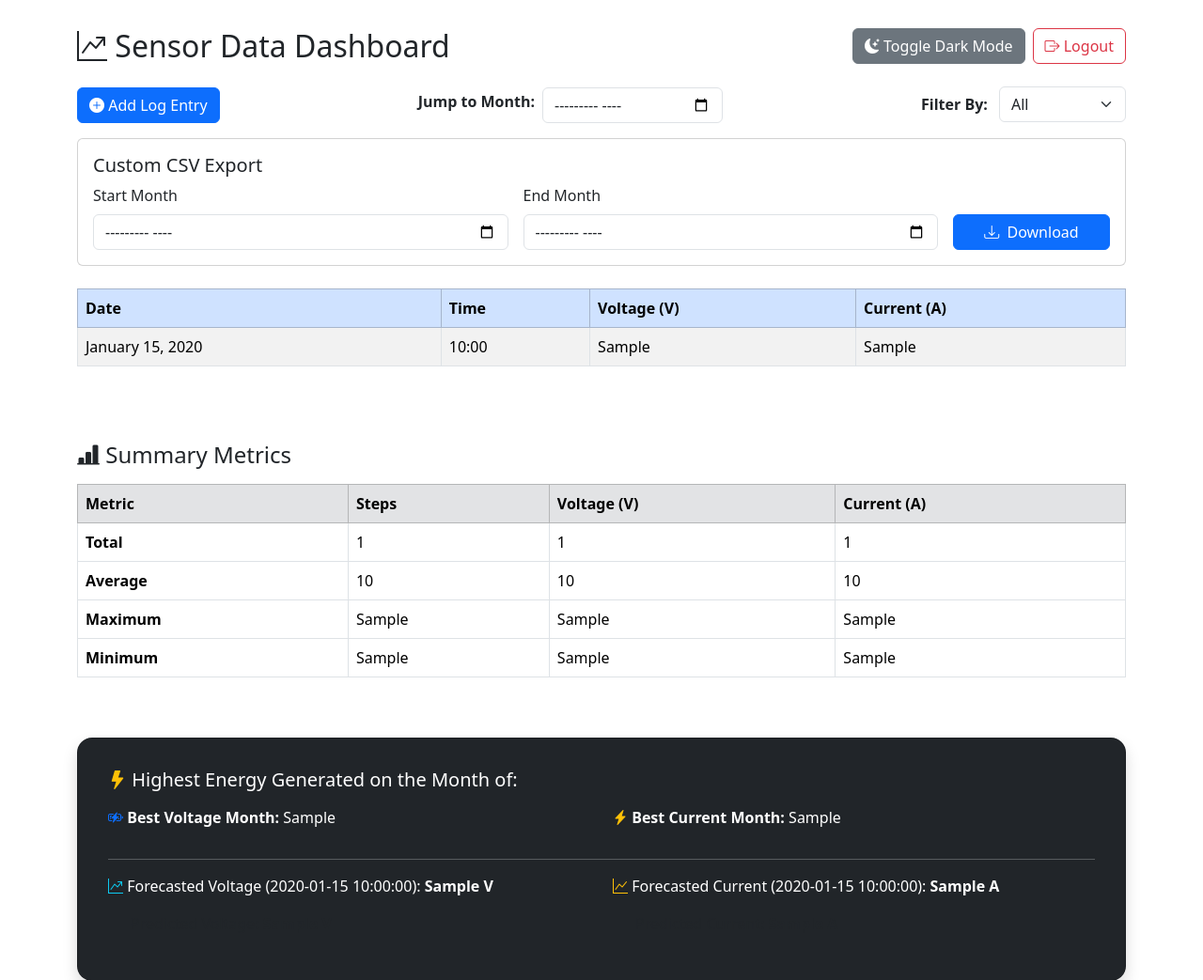
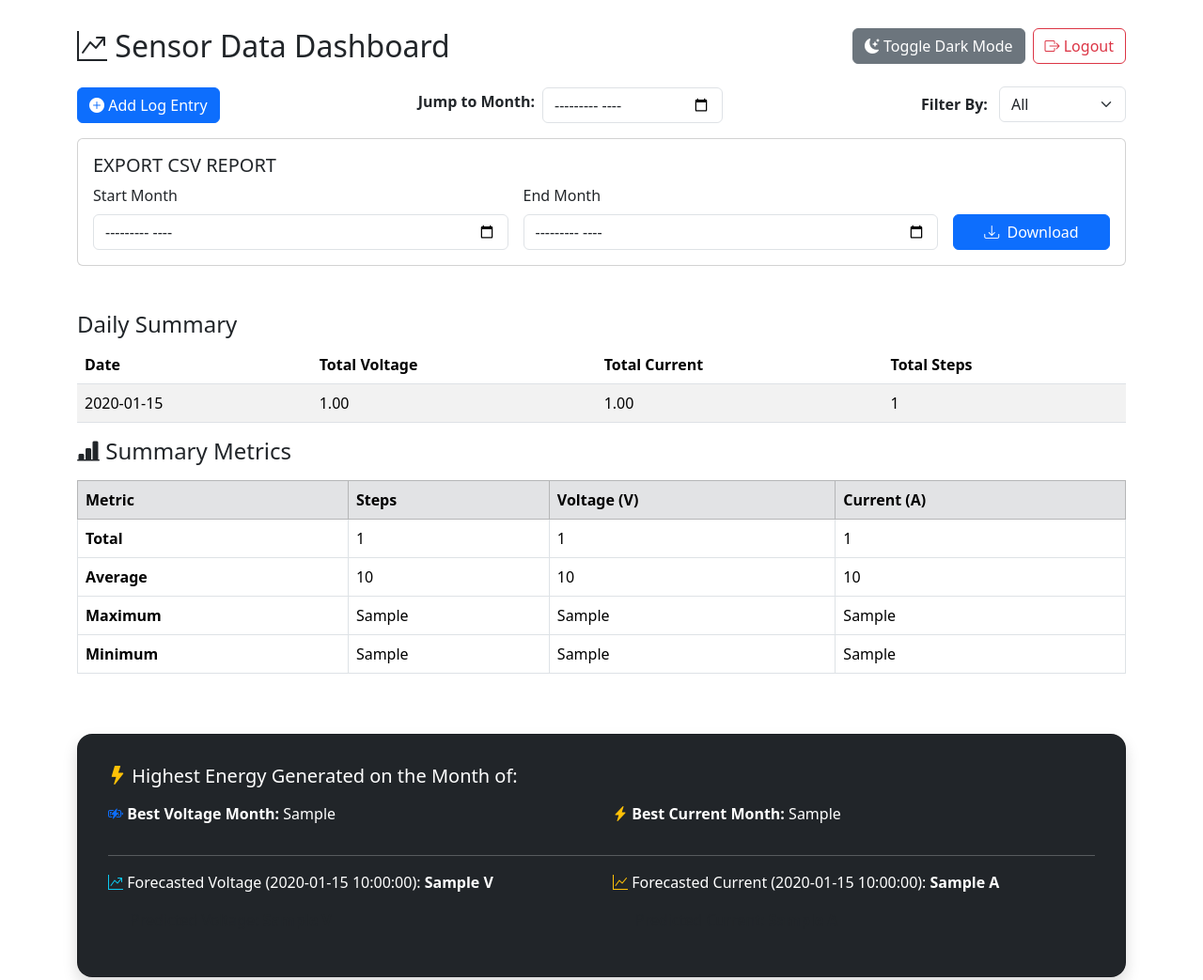
Before and after one commit to HaiseKen05/Capstone-TeamYataki, a Flask app: template BackendDB/templates/sensor_dashboard.html in a window 1280 px wide. Shown: the top 1043 px of the page at 94% size. Run offline with Flask 3, Linux system fonts and the light colour scheme; the template is opened without the code that fills it: most values are stand-ins (such as "Sample title", 1, 10 or a date in 2020).

Commit message:
changed the dashboard table

```diff
--- a/BackendDB/server.py
+++ b/BackendDB/server.py
@@ -15,6 +15,9 @@ import calendar
 import csv
 from io import BytesIO, StringIO
 from math import ceil
+from sqlalchemy import func, extract
+
+
 
 # --- Login Required Decorator ---
 def login_required(f):
@@ -35,6 +38,8 @@ forecast_cache = {
     "current": None,     # Next-day current prediction
     "date": None         # Last update date
 }
+
+
 
 # --- Forecast Preparation: Daily Averages ---
 def prepare_daily_avg_data(field):
@@ -323,20 +328,23 @@ def download_csv():
 @login_required
 def sensor_dashboard():
     """
-    Main dashboard route. Supports:
-    - Filtering by day/week/month/custom month
-    - Pagination of logs
-    - Metric calculation (total, avg, min, max)
-    - Forecast and best month predictions
-    - Chart rendering with Chart.js
+    Main dashboard route:
+    - Displays filtered & paginated logs
+    - Displays summary table (date-wise sum of voltage, current, steps)
+    - Computes metrics (total, avg, min, max)
+    - Shows charts and forecasts
     """
+
+    now = datetime.now()
+    per_page = 10
+
+    # --- Filters ---
     filter_type = request.args.get("filter")
     month_filter = request.args.get("month")
-    page = request.args.get("page", default=1, type=int)
-    per_page = 10
-    now = datetime.now()
+    sensor_page = request.args.get("page", default=1, type=int)
+    summary_page = request.args.get("summary_page", default=1, type=int)
 
-    # --- Handle Time Filters ---
+    # --- Time Range Filters ---
     if month_filter:
         try:
             year, month = map(int, month_filter.split("-"))
@@ -356,56 +364,77 @@ def sensor_dashboard():
     else:
         start_time = end_time = None
 
-    # --- Apply Pagination and Filtering ---
-    base_query = SensorData.query.order_by(SensorData.datetime.desc())
+    # --- Sensor Logs (Paginated) ---
+    sensor_query = SensorData.query.order_by(SensorData.datetime.desc())
     if start_time and end_time:
-        base_query = base_query.filter(SensorData.datetime >= start_time, SensorData.datetime < end_time)
+        sensor_query = sensor_query.filter(SensorData.datetime >= start_time, SensorData.datetime < end_time)
     elif start_time:
-        base_query = base_query.filter(SensorData.datetime >= start_time)
+        sensor_query = sensor_query.filter(SensorData.datetime >= start_time)
 
-    total_logs = base_query.count()
-    total_pages = ceil(total_logs / per_page)
-    sensor_data = base_query.offset((page - 1) * per_page).limit(per_page).all()
+    total_sensor_logs = sensor_query.count()
+    total_sensor_pages = ceil(total_sensor_logs / per_page)
+    sensor_data = sensor_query.offset((sensor_page - 1) * per_page).limit(per_page).all()
 
-    # --- Compute Metrics ---
-    all_data_for_metrics = base_query.all()
-    total_steps = sum(d.steps for d in all_data_for_metrics)
-    total_voltage = sum(d.raw_voltage for d in all_data_for_metrics)
-    total_current = sum(d.raw_current for d in all_data_for_metrics)
-    count = len(all_data_for_metrics) if all_data_for_metrics else 1
+    # --- Metrics ---
+    all_data = sensor_query.all()
+    count = len(all_data) or 1
+    total_steps = sum(d.steps for d in all_data)
+    total_voltage = sum(d.raw_voltage for d in all_data)
+    total_current = sum(d.raw_current for d in all_data)
 
     avg_steps = total_steps / count
     avg_voltage = total_voltage / count
     avg_current = total_current / count
-    max_steps = max((d.steps for d in all_data_for_metrics), default=0)
-    max_voltage = max((d.raw_voltage for d in all_data_for_metrics), default=0)
-    max_current = max((d.raw_current for d in all_data_for_metrics), default=0)
-    min_steps = min((d.steps for d in all_data_for_metrics), default=0)
-    min_voltage = min((d.raw_voltage for d in all_data_for_metrics), default=0)
-    min_current = min((d.raw_current for d in all_data_for_metrics), default=0)
 
-    # --- Update Forecast if Needed ---
+    max_steps = max((d.steps for d in all_data), default=0)
+    max_voltage = max((d.raw_voltage for d in all_data), default=0)
+    max_current = max((d.raw_current for d in all_data), default=0)
+
+    min_steps = min((d.steps for d in all_data), default=0)
+    min_voltage = min((d.raw_voltage for d in all_data), default=0)
+    min_current = min((d.raw_current for d in all_data), default=0)
+
+    # --- Forecast Updates ---
     if forecast_cache["date"] != datetime.now().date():
         update_forecast_cache()
-
     forecast_date = (datetime.now() + timedelta(days=1)).strftime("%B %#d, %Y")
 
-    # --- Prepare Chart Data ---
-    chart_labels = [d.datetime.strftime("%B %#d, %Y %H:%M") for d in all_data_for_metrics]
-    voltage_data = [round(d.raw_voltage, 2) for d in all_data_for_metrics]
-    current_data = [round(d.raw_current, 2) for d in all_data_for_metrics]
-    steps_data = [d.steps for d in all_data_for_metrics]
+    # --- Chart Data ---
+    chart_labels = [d.datetime.strftime("%B %#d, %Y %H:%M") for d in all_data]
+    voltage_data = [round(d.raw_voltage, 2) for d in all_data]
+    current_data = [round(d.raw_current, 2) for d in all_data]
+    steps_data = [d.steps for d in all_data]
 
+    # --- Best Month Prediction ---
     best_voltage_month, best_voltage_value = predict_highest_month("raw_voltage")
     best_current_month, best_current_value = predict_highest_month("raw_current")
 
+    # --- Summary Table (Daily Aggregation) ---
+    summary_query = (
+        db.session.query(
+            func.date(SensorData.datetime).label('date'),
+            func.sum(SensorData.steps).label('total_steps'),
+            func.sum(SensorData.raw_voltage).label('total_voltage'),
+            func.sum(SensorData.raw_current).label('total_current')
+        )
+        .group_by(func.date(SensorData.datetime))
+        .order_by(func.date(SensorData.datetime).desc())
+    )
+    paginated_summary = summary_query.paginate(page=summary_page, per_page=per_page, error_out=False)
+    summary_data = paginated_summary.items
+    total_summary_pages = paginated_summary.pages
+
+    # Show pagination controls only if more than one page exists
+    show_summary_pagination = paginated_summary.total > per_page
+
     return render_template("sensor_dashboard.html",
+        # Sensor logs and metrics
         sensor_data=sensor_data,
+        page=sensor_page,
+        total_pages=total_sensor_pages,
         filter=filter_type,
         month_filter=month_filter,
-        forecast_date=forecast_date,
-        page=page,
-        total_pages=total_pages,
+
         total_steps=total_steps,
         total_voltage=round(total_voltage, 2),
         total_current=round(total_current, 2),
@@ -418,17 +447,29 @@ def sensor_dashboard():
         min_steps=min_steps,
         min_voltage=min_voltage,
         min_current=min_current,
+
+        # Forecast
+        forecast_date=forecast_date,
         predicted_voltage=forecast_cache["voltage"],
         predicted_current=forecast_cache["current"],
+        best_voltage_month=best_voltage_month,
+        best_voltage_value=best_voltage_value,
+        best_current_month=best_current_month,
+        best_current_value=best_current_value,
+
+        # Charts
         chart_labels=chart_labels,
         voltage_data=voltage_data,
         current_data=current_data,
         steps_data=steps_data,
-        best_voltage_month=best_voltage_month,
-        best_voltage_value=best_voltage_value,
-        best_current_month=best_current_month,
-        best_current_value=best_current_value
+
+        # Summary Table
+        summary_data=summary_data,
+        current_summary_page=summary_page,
+        total_summary_pages=total_summary_pages,
+        show_summary_pagination=show_summary_pagination
     )
+
 
 # --- Main Entrypoint: Start Flask App & Forecast Thread ---
 if __name__ == "__main__":
--- a/BackendDB/templates/sensor_dashboard.html
+++ b/BackendDB/templates/sensor_dashboard.html
@@ -120,7 +120,7 @@
         <!-- CUSTOM CSV EXPORT FORM -->
         <div class="card mb-4">
             <div class="card-body">
-                <h5 class="card-title">Custom CSV Export</h5>
+                <h5 class="card-title">EXPORT CSV REPORT</h5>
                 <form id="customCsvForm" class="row g-3">
                     <div class="col-md-5">
                         <label for="startMonth" class="form-label">Start Month</label>
@@ -139,50 +139,52 @@
             </div>
         </div>
 
-        <!-- SENSOR DATA TABLE -->
-        <div class="table-responsive mb-5">
-            <table class="table table-striped table-bordered align-middle">
-                <thead class="table-primary">
+<!-- Summary Table -->
+<h4 class="mt-5">Daily Summary</h4>
+<table class="table table-striped">
+  <thead>
     <tr>
       <th>Date</th>
-                        <th>Time</th>
-                        <th>Voltage (V)</th>
-                        <th>Current (A)</th>
+      <th>Total Voltage</th>
+      <th>Total Current</th>
+      <th>Total Steps</th>
     </tr>
   </thead>
   <tbody>
-                    {% for row in sensor_data %}
+    {% for entry in summary_data %}
     <tr>
-                            <td>{{ row.datetime.strftime("%B %#d, %Y") }}</td>
-                            <td>{{ row.datetime.strftime("%H:%M") }}</td>
-                            <td>{{ row.raw_voltage }}</td>
-                            <td>{{ row.raw_current }}</td>
+      <td>{{ entry.date.strftime('%Y-%m-%d') }}</td>
+      <td>{{ "%.2f"|format(entry.total_voltage) }}</td>
+      <td>{{ "%.2f"|format(entry.total_current) }}</td>
+      <td>{{ entry.total_steps }}</td>
     </tr>
     {% endfor %}
   </tbody>
 </table>
 
-            <!-- Pagination Navigation -->
-            <nav aria-label="Sensor data pagination">
+{% if show_summary_pagination %}
+<nav aria-label="Page navigation">
   <ul class="pagination justify-content-center">
-                    {% if page > 1 %}
+    {% if current_summary_page > 1 %}
       <li class="page-item">
-                            <a class="page-link" href="?page={{ page - 1 }}{% if filter %}&filter={{ filter }}{% endif %}">Previous</a>
+        <a class="page-link" href="{{ url_for('sensor_dashboard', summary_page=current_summary_page-1) }}">Previous</a>
       </li>
     {% endif %}
-                    {% for p in range(1, total_pages + 1) %}
-                        <li class="page-item {% if p == page %}active{% endif %}">
-                            <a class="page-link" href="?page={{ p }}{% if filter %}&filter={{ filter }}{% endif %}">{{ p }}</a>
+    {% for page in range(1, total_summary_pages + 1) %}
+      <li class="page-item {% if page == current_summary_page %}active{% endif %}">
+        <a class="page-link" href="{{ url_for('sensor_dashboard', summary_page=page) }}">{{ page }}</a>
       </li>
     {% endfor %}
-                    {% if page < total_pages %}
+    {% if current_summary_page < total_summary_pages %}
       <li class="page-item">
-                            <a class="page-link" href="?page={{ page + 1 }}{% if filter %}&filter={{ filter }}{% endif %}">Next</a>
+        <a class="page-link" href="{{ url_for('sensor_dashboard', summary_page=current_summary_page+1) }}">Next</a>
       </li>
     {% endif %}
   </ul>
 </nav>
-        </div>
+{% endif %}
+
+
 
         <!-- METRICS TABLE -->
         <h4 class="mb-3"><i class="bi bi-bar-chart-line-fill"></i> Summary Metrics</h4>
```
Lines whose indentation alone changed are shown as unchanged.
